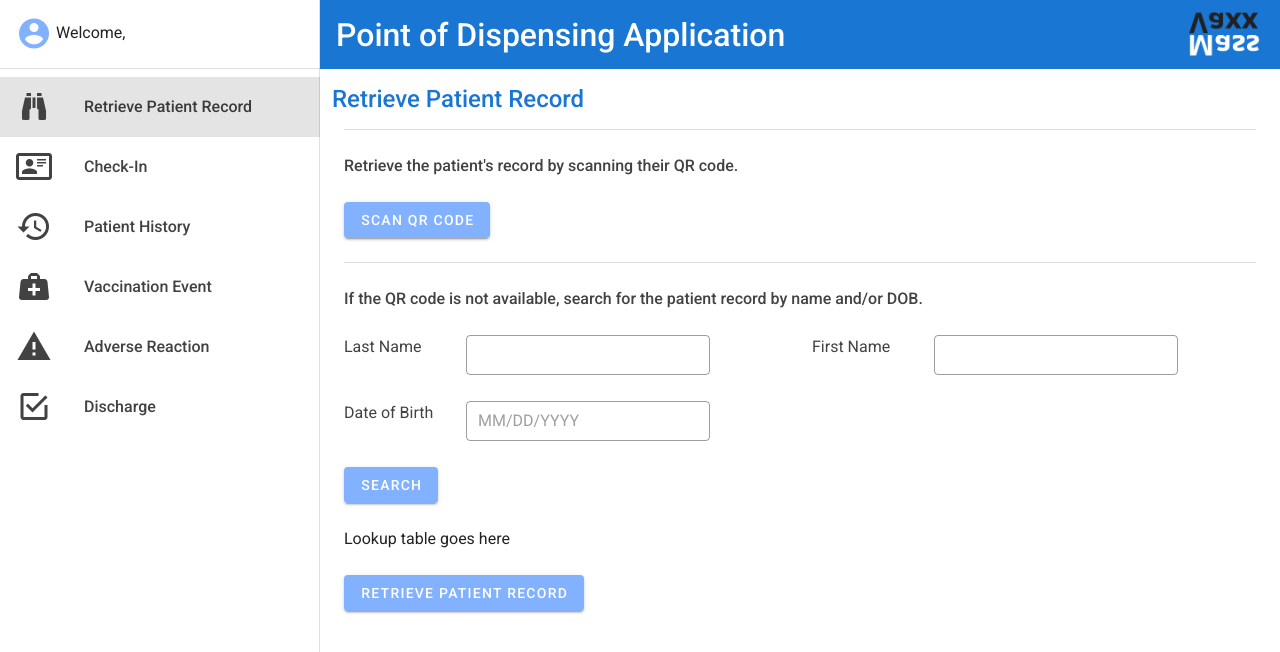
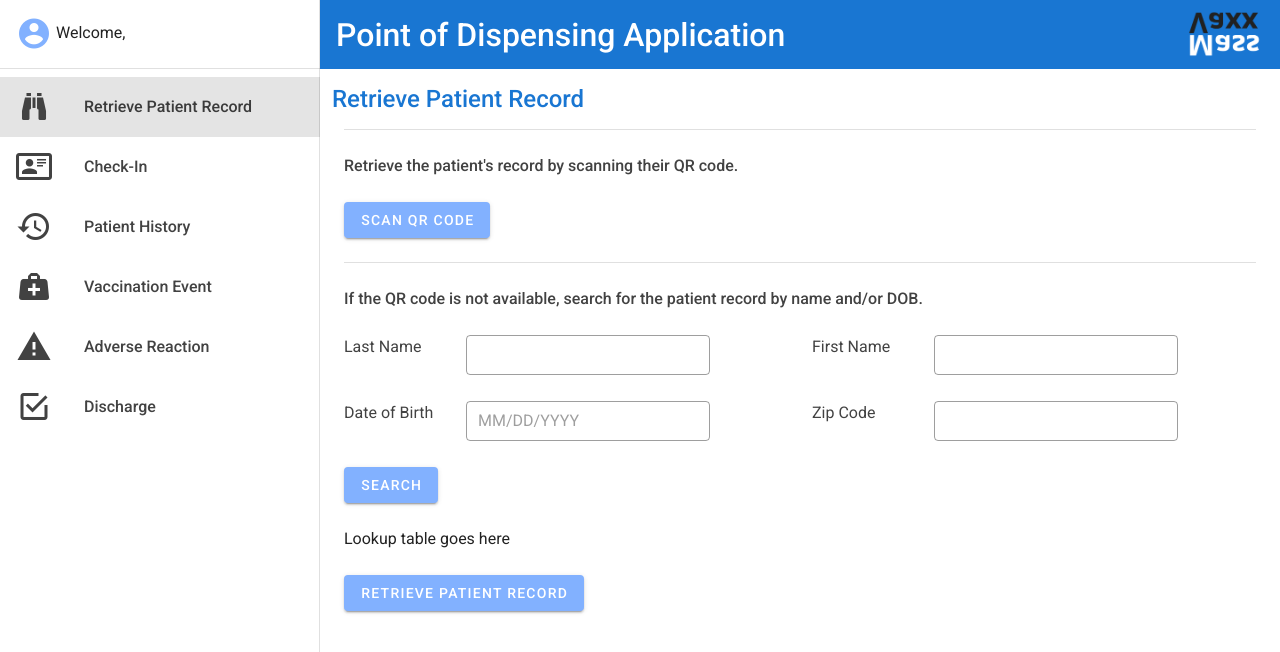
Before and after one commit to david-fraley/MassVaccinationSystem, a Vue app in the folder PointOfDispensingApp/: page /#/RetrievePatientRecord in a window 1280 px wide. Shown: the top 652 px of the page. Built offline with nearby package versions, Linux system fonts and the light colour scheme.

Commit message:
Add zip code

```diff
--- a/PointOfDispensingApp/src/components/PatientLookupPage.vue
+++ b/PointOfDispensingApp/src/components/PatientLookupPage.vue
@@ -66,6 +66,14 @@
               v-model="FirstName"
             ></v-text-field>
           </v-col>
+          <v-col cols="4">
+            <div class="secondary--text">Zip Code</div>
+          </v-col>
+          <v-col cols="8">
+            <v-text-field outlined dense
+              v-model="PostalCode"
+            ></v-text-field>
+          </v-col>
         </v-row>
       </v-col>
     </v-row>
```
